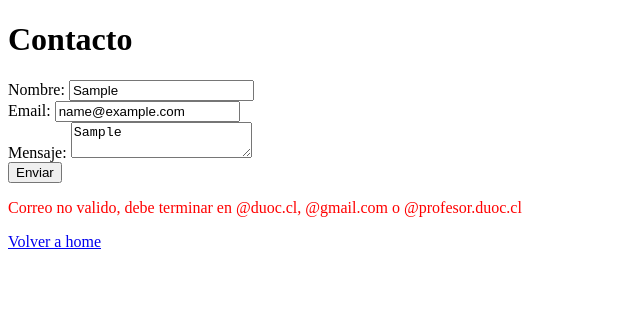
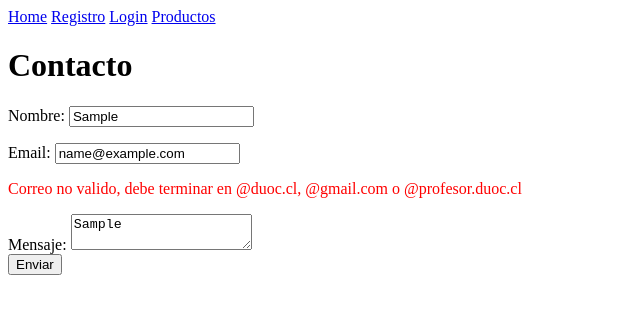
Before and after one commit to Elpeor/Elpeor.github.io, a plain HTML site: page Evaluación1/contacto.html in a window 1280 px wide. Both pictures are taken after typing "Sample", "name@example.com", "Sample" into the empty fields and a click on the button "Enviar". Shown: the whole page, without its empty margins (0-640 px from the left). Drawn offline with Linux system fonts and the light colour scheme.

Commit message:
principal navbar esqueleto

```diff
--- a/Evaluación1/Scripts/contacto.js
+++ b/Evaluación1/Scripts/contacto.js
@@ -2,9 +2,12 @@
 const dominioCorreo = ["@duoc.cl","@gmail.com","@profesor.duoc.cl"];
 function valNombreContacto(){
     const characters = /^[\p{L}\s]+$/u;
+    let mensaje = document.getElementById("mensajeNombre");
+    mensaje.innerText = "";
     let nombre = document.getElementById("contactoNombre").value;
     if(!characters.test(nombre)){
         console.log("nombre invalido, solo puede contener letras");
+        mensaje.innerText = "El nombre solo puede contener letras y espacios";
         return false;
     }
     console.log("nombre valido")
@@ -12,7 +15,7 @@ function valNombreContacto(){
 }
 function valCorreoContacto(){
     let correo = document.getElementById("contactoEmail").value.toLowerCase();
-    let mensajeError = document.getElementById("mensajeError");
+    let mensajeError = document.getElementById("mensajeEmail");
 
     mensajeError.innerText = "";
     // Recorrer la lista de dominios validos
@@ -27,11 +30,26 @@ function valCorreoContacto(){
     mensajeError.innerText = "Correo no valido, debe terminar en @duoc.cl, @gmail.com o @profesor.duoc.cl";
     return false;
 }
+function valContacto(){
+    let correo = valCorreoContacto();
+    let nombre = valNombreContacto();
+    let mensajeExito = document.getElementById("mensajeExito");
+    mensajeExito.innerText = "";
 
+    if(!correo || !nombre){
+        console.log("formulario invalido");
+        return;
+    }
+    console.log("formulario valido");
+    mensajeExito.innerText = "Formulario enviado con éxito";
+    return true;
+}
 document.getElementById("contactoForm").addEventListener("submit", function(e){
     e.preventDefault();
     var formData = new FormData(e.target);
     var data = Object.fromEntries(formData);
-    valNombreContacto(data["contactoNombre"]);
-    valCorreoContacto(data["contactoEmail"]);
+    if(valContacto()){
+        console.log(data);
+        e.target.reset();
+    }
 })
--- a/Evaluación1/contacto.html
+++ b/Evaluación1/contacto.html
@@ -6,18 +6,31 @@
     <title>Contacto</title>
 </head>
 <body>
+
+    <nav class="navbar navbar-sticky-top">
+        <div class="container">
+            <div class="collapse navbar-collapse" id="navbarNav">
+                <a href="principal.html">Home</a>
+                <a href="registro.html">Registro</a>
+                <a href="login.html">Login</a>
+                <a href="Producto.html">Productos</a>
+            </div>
+        </div>
+    </nav>
+
     <h1>Contacto</h1>
     <form id="contactoForm" method="post">
         <label>Nombre:</label>
-        <input type="text" id="contactoNombre" name="contactoNombre" maxlength="100" minlength="3" required><br>
+        <input type="text" id="contactoNombre" name="contactoNombre" placeholder="Ingrese su nombre" maxlength="100" minlength="3" required><br>
+        <p id ="mensajeNombre" style="color: red;"></p>
         <label>Email:</label>
-        <input type="email" id="contactoEmail" name="contactoEmail" maxlength="100" required><br>
+        <input type="email" id="contactoEmail" name="contactoEmail" placeholder="Ingrese su email" maxlength="100" required><br>
+        <p id ="mensajeEmail" style="color: red;"></p>
         <label>Mensaje:</label>
-        <textarea id="contactoMensaje" name="contactoMensaje" maxlength="500" minlength="10" required></textarea><br>
+        <textarea id="contactoMensaje" name="contactoMensaje" placeholder="Ingrese su mensaje. Max. 500 caracteres" maxlength="500" minlength="10" required></textarea><br>
         <button type="submit">Enviar</button>
-        <p id="mensajeError" style="color: red;"></p>
+        <p id="mensajeExito" style="color: rgb(127, 127, 224);"></p>
     </form>
-    <a href="principal.html">Volver a home</a>
     <script src="Scripts/contacto.js"></script>
 </body>
 </html>
```
Also changed, not shown: Evaluación1/principal.html (+10 -8 lines), Evaluación1/Styles/contactoStyle.css (added).
